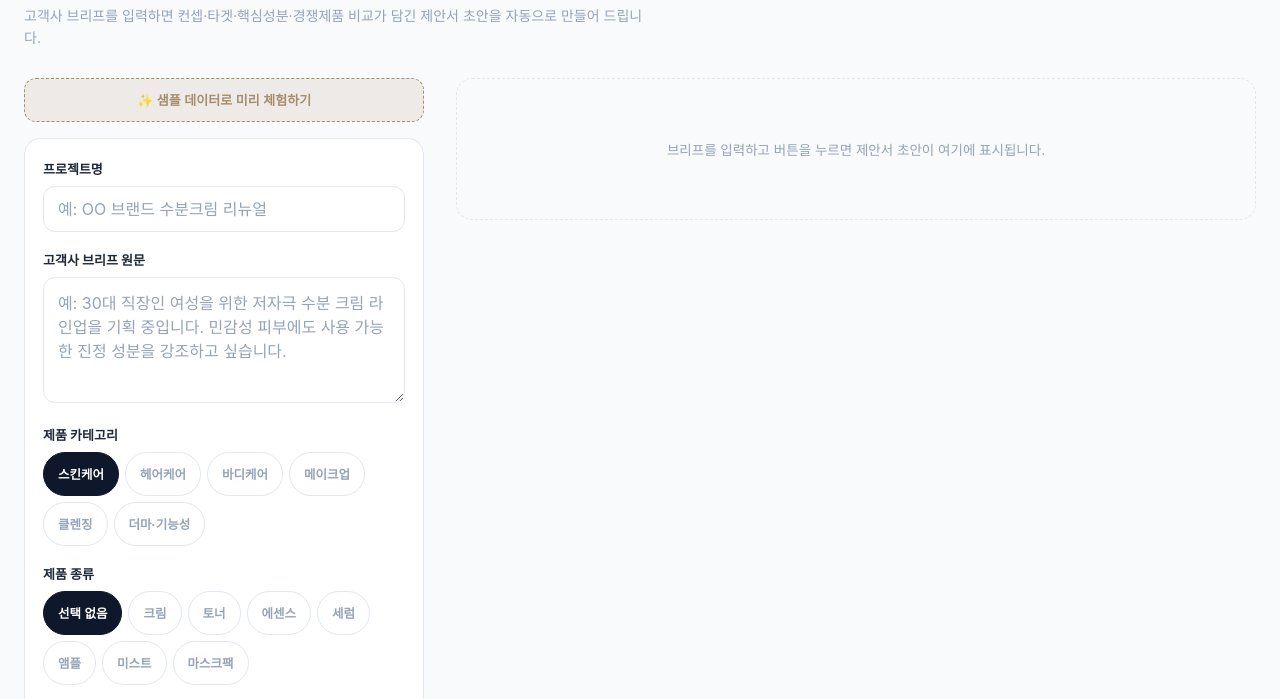
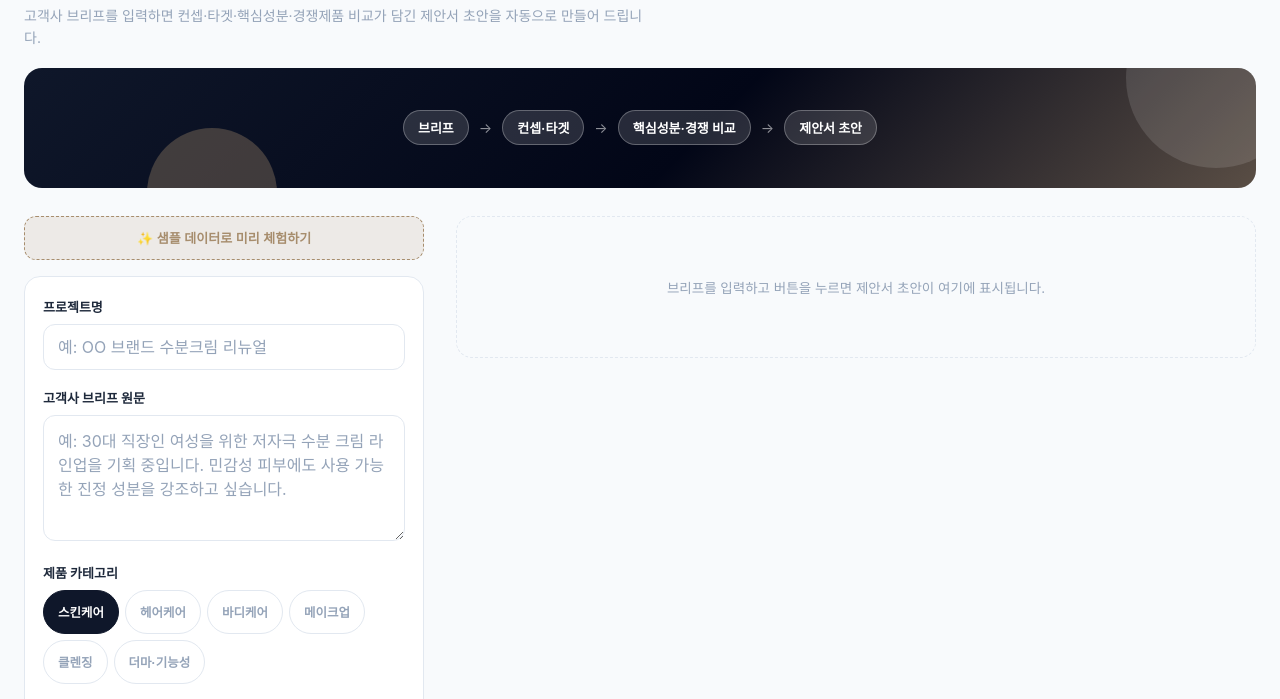
Before and after one commit to tlsdkfma51/cosmax, a plain HTML site: page index.html in a window 1280 px wide. Shown: the part 69-768 px from the top of the page. Drawn offline with Linux system fonts and the light colour scheme.

Commit message:
Stack concept cards vertically and add hero gradient banner
Concept cards now flow top-to-bottom instead of a 3-column grid.
Adds a gradient banner under the tagline (brief -> concept/target ->
ingredients/competitors -> proposal) to reinforce the value prop
visually. Bumps the Streamlit iframe height in app.py to fit the
taller layout and pins streamlit==1.38.0 in requirements.txt.

```diff
--- a/index.html
+++ b/index.html
@@ -356,8 +356,79 @@
 
   .concept-cards {
     display: grid;
-    grid-template-columns: repeat(auto-fit, minmax(240px, 1fr));
+    grid-template-columns: 1fr;
     gap: 12px;
+  }
+
+  .hero-banner {
+    position: relative;
+    margin-top: 18px;
+    min-height: 120px;
+    border-radius: 18px;
+    overflow: hidden;
+    background: linear-gradient(135deg, var(--main) 0%, var(--main-dark) 55%, var(--accent) 140%);
+    display: flex;
+    align-items: center;
+    justify-content: center;
+    padding: 18px 20px;
+  }
+
+  .hero-banner::before,
+  .hero-banner::after {
+    content: "";
+    position: absolute;
+    border-radius: 50%;
+    pointer-events: none;
+  }
+
+  .hero-banner::before {
+    width: 180px;
+    height: 180px;
+    top: -80px;
+    right: -50px;
+    background: rgba(255, 255, 255, 0.12);
+  }
+
+  .hero-banner::after {
+    width: 130px;
+    height: 130px;
+    bottom: -70px;
+    left: 10%;
+    background: rgba(167, 141, 109, 0.35);
+  }
+
+  .hero-banner-flow {
+    position: relative;
+    z-index: 1;
+    display: flex;
+    align-items: center;
+    gap: 10px;
+    flex-wrap: wrap;
+    justify-content: center;
+  }
+
+  .hero-step {
+    display: inline-flex;
+    align-items: center;
+    font-size: 13px;
+    font-weight: 700;
+    color: #fff;
+    background: rgba(255, 255, 255, 0.14);
+    border: 1px solid rgba(255, 255, 255, 0.28);
+    padding: 7px 14px;
+    border-radius: 999px;
+    white-space: nowrap;
+  }
+
+  .hero-arrow {
+    color: rgba(255, 255, 255, 0.55);
+    font-size: 14px;
+  }
+
+  @media (max-width: 480px) {
+    .hero-banner { padding: 14px 12px; }
+    .hero-banner-flow { gap: 6px; }
+    .hero-step { font-size: 12px; padding: 6px 10px; }
   }
 
   .concept-card {
@@ -685,6 +756,17 @@
         <h1><span class="logo-primary">Brief</span><span class="logo-secondary">Draft</span></h1>
       </div>
       <p class="tagline">고객사 브리프를 입력하면 컨셉·타겟·핵심성분·경쟁제품 비교가 담긴 제안서 초안을 자동으로 만들어 드립니다.</p>
+      <div class="hero-banner" aria-hidden="true">
+        <div class="hero-banner-flow">
+          <span class="hero-step">브리프</span>
+          <span class="hero-arrow">→</span>
+          <span class="hero-step">컨셉·타겟</span>
+          <span class="hero-arrow">→</span>
+          <span class="hero-step">핵심성분·경쟁 비교</span>
+          <span class="hero-arrow">→</span>
+          <span class="hero-step">제안서 초안</span>
+        </div>
+      </div>
     </header>
 
     <div class="layout">
```
Also changed, not shown: requirements.txt, 1 other file.
